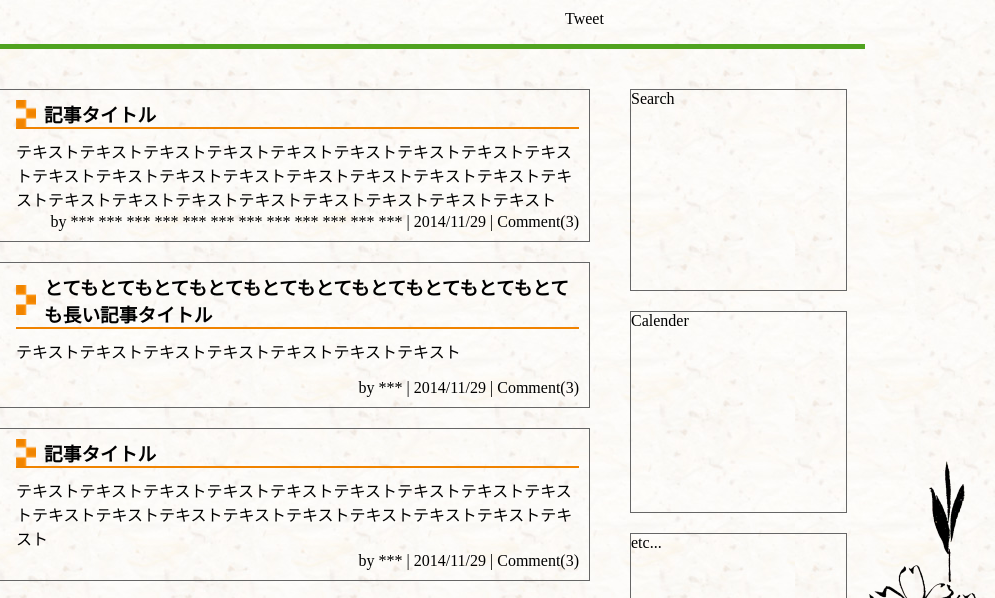
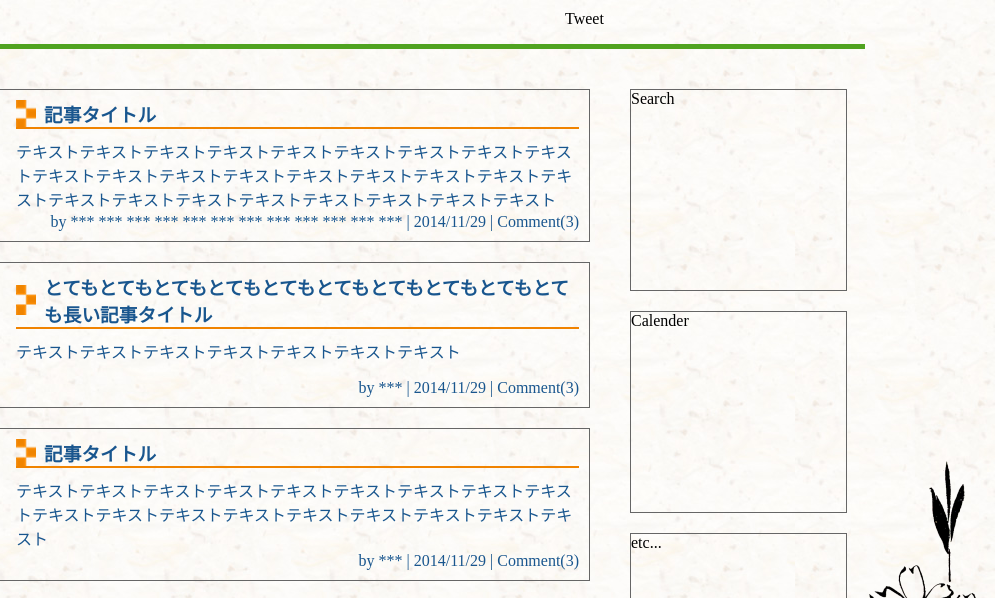
Before and after one commit to bonprosoft/MSPJPWebSite, a plain HTML site: page blog.html in a window 1280 px wide. Shown: the part 160-758 px from the top of the page, 285-1280 px from the left. Drawn offline with Linux system fonts and the light colour scheme.

Commit message:
add link color under .main__content #13

```diff
--- a/css/common.css
+++ b/css/common.css
@@ -142,6 +142,10 @@ header .navbar_box:last-child{
 .main{
     padding: 150px 0 50px; /* ヘッダーの分だけ下げる */
 }
+.main__content a:link,
+.main__content a:visited{
+  color: #19568e;
+}
 .main:after{
   content: "";
   display: block;
```
